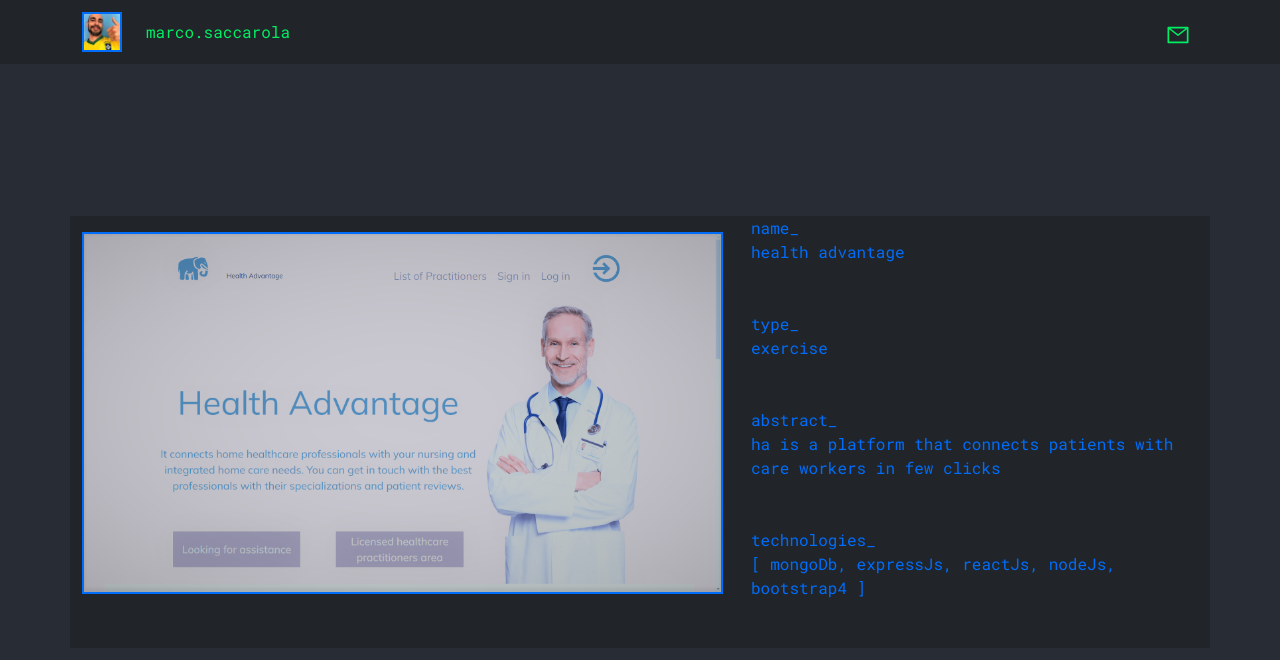
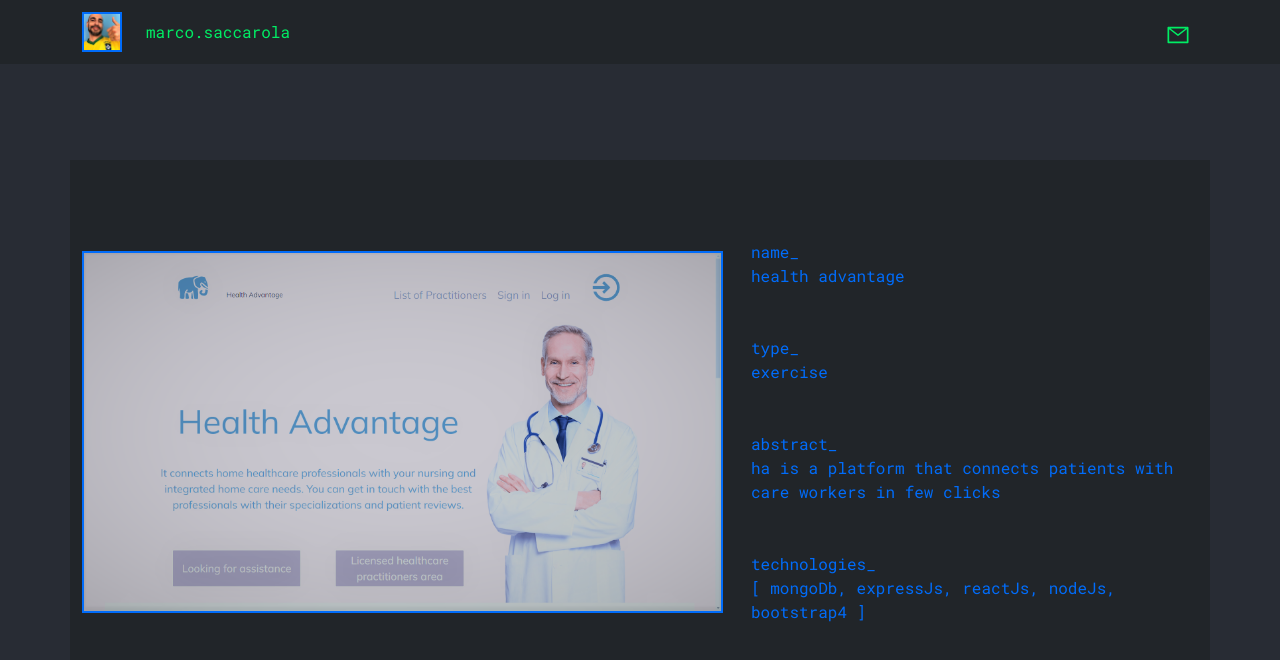
Before and after one commit to marcosaccarola/Portfolio, a React (Create React App) app: page / in a window 1280 px wide. Shown: the top 660 px of the page. Built offline with nearby package versions, Linux system fonts and the light colour scheme.

Commit message:
positions

```diff
--- a/src/components/000-Home.jsx
+++ b/src/components/000-Home.jsx
@@ -6,11 +6,11 @@ import Panel from './300-Panel'
 const Home=()=>{
 
     return(
-        <>
+        <div className='min-vh-100'>
             <Bar />
             <Central />
             {/* <Panel /> */}
-        </>
+        </div>
     )
 }
 
--- a/src/components/000.css
+++ b/src/components/000.css
@@ -2,6 +2,7 @@
 @import url("https://fonts.googleapis.com/css2?family=Roboto+Mono&display=swap");
 .bar {
   height: 8vh !important;
+  /* position: top !important; */
   /* font-family: "mulish", sans-serif; */
 }
 .avatar {
@@ -18,16 +19,16 @@
 }
 
 .con {
-  margin-top: 16vh !important;
+  margin-top: 12vh;
   /* min-height: 76vh !important; */
-  margin-bottom: 8vh;
+  margin-bottom: 12vh;
 }
 .box {
-  margin-top: 16vh !important;
-  /* min-height: 44vh !important; */
-  margin-bottom: 16vh;
-  margin-left: 8vh;
-  background-color: #282c34 !important;
+  /* margin-top: 16vh !important; */
+  min-height: 68vh !important;
+  /* margin-bottom: 8vh; */
+  /* margin-left: 8vh; */
+  /* background-color: #282c34 !important; */
 }
 .box-little {
   min-height: 38vh !important;
--- a/src/components/100-Bar.jsx
+++ b/src/components/100-Bar.jsx
@@ -6,14 +6,14 @@ import Marco from '../assets/Marco-Saccarola.jpg'
 const Bar=()=>{
 
     return(
-        <Navbar bg="dark" variant='dark' className='fixed-top min-vw-100 bar'>
+        <Navbar bg="dark" variant='dark' sticky='top' className='min-vw-100 bar'>
             <Container>
                 <Navbar.Brand><Image className='avatar' src={Marco} /></Navbar.Brand>
                 <Nav className="me-auto">
                     <Nav.Link className='text-flux'>marco.saccarola</Nav.Link>
                 </Nav>
                 <Nav className="ms-auto">
-                    <Nav.Link><AiOutlineMail className='icon-email' /></Nav.Link>
+                    <Nav.Link href='mailto:marco.saccarola.dev@gmail.com'><AiOutlineMail className='icon-email' /></Nav.Link>
                 </Nav>
             </Container>
         </Navbar>
--- a/src/components/200-Central.jsx
+++ b/src/components/200-Central.jsx
@@ -6,20 +6,15 @@ const Central=()=>{
 
     return(
             <Container className='bg-dark con'>
-                <Row className='text-blue'>
-                    <Col lg={7} className='box-little'>
-                        <Image src={ha} className='img-fluid border-blue my-3' />
+                <Row className='text-blue box'>
+
+                    <Col lg={7} className=' my-auto'>
+                        <Image src={ha} className='img-fluid border-blue' />
                     </Col>
-                    {/* <Col xs={6} className='box-little row  px-5'>
-                    </Col> */}
 
-                    {/* <Col xs={6} className='box-little row  px-5'>
-                        <Col xs={12} className='text-start my-auto'>
-                        </Col>
-                    </Col> */}
 
-                    <Col className='box-little my-auto px-3'>
-                        <Col xs={12} className='text-start mb-5'>
+                    <Col lg={5} className=' my-auto px-3'>
+                        <Col xs={12} className='text-start my-5'>
                             name_ <br/>
                             health advantage
                         </Col>
```
